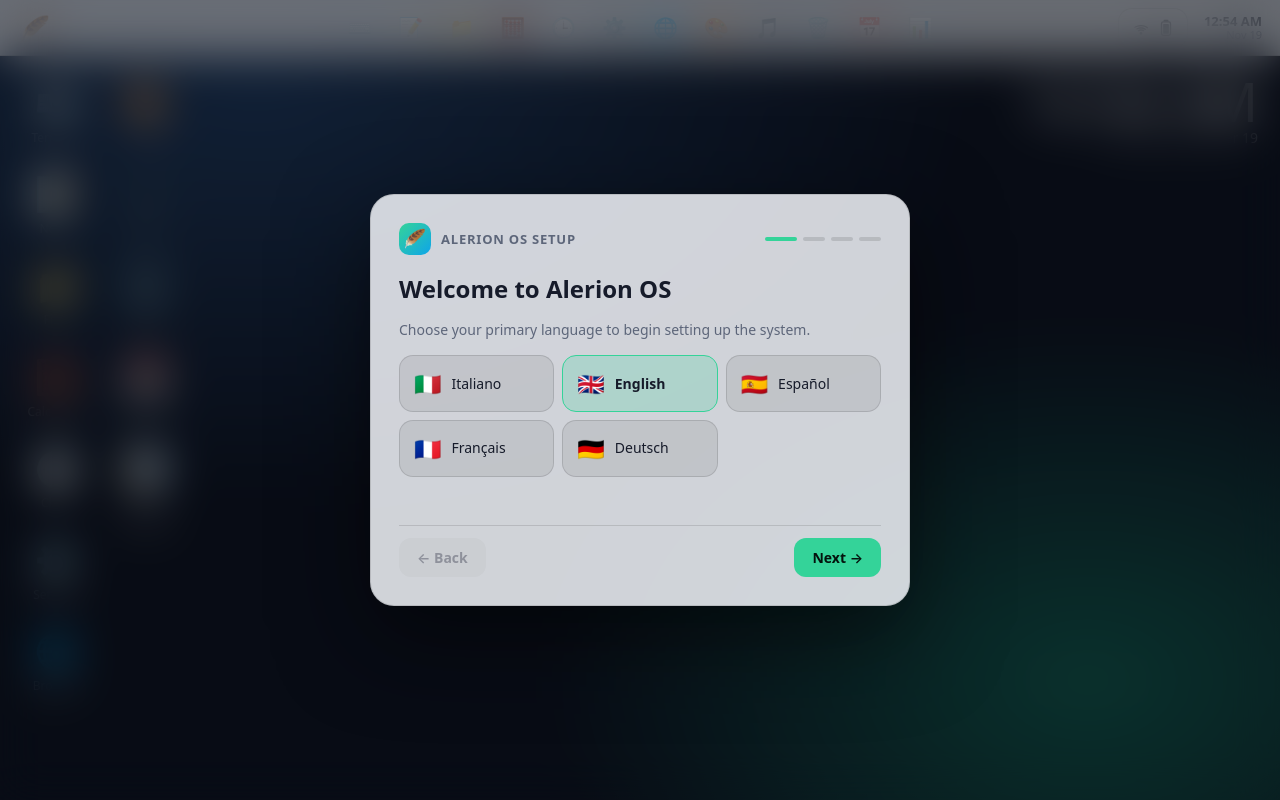
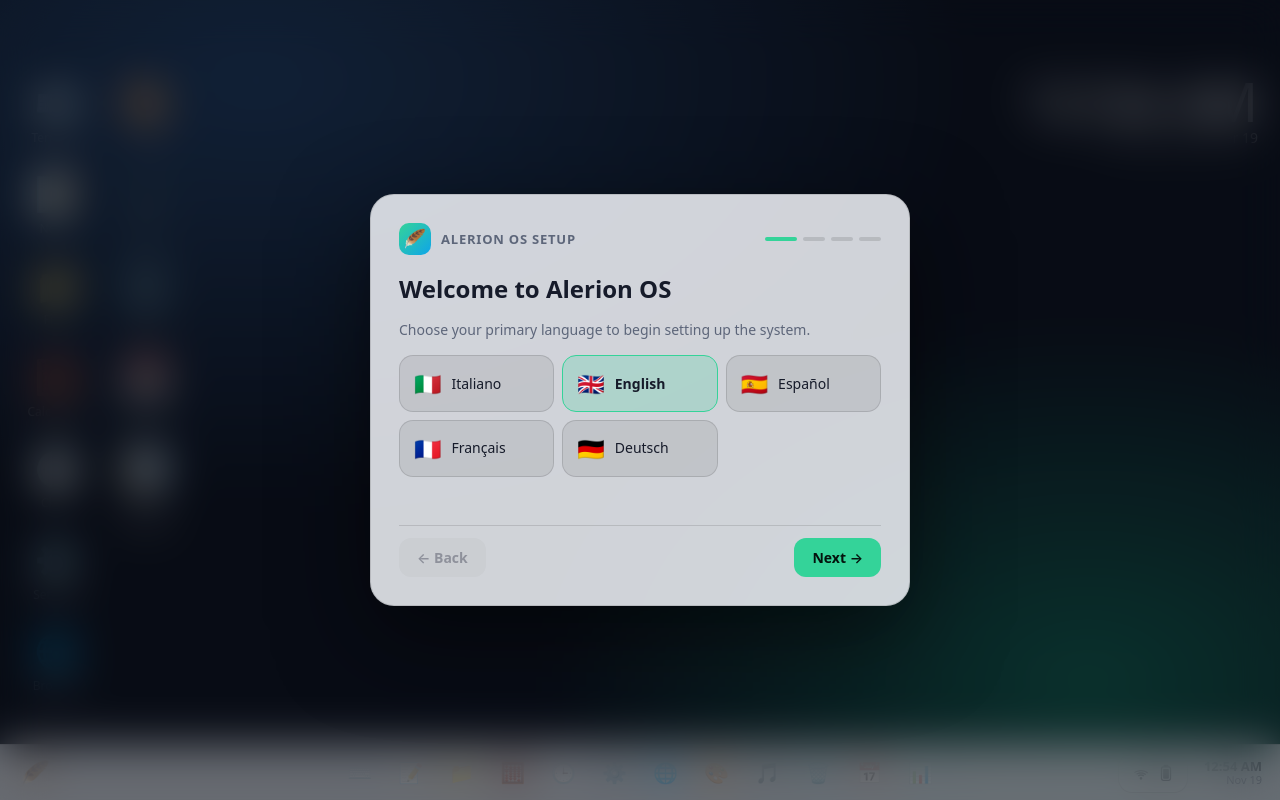
Before and after one commit to ghostwave-dev/alerion-os, a plain HTML site: page index.html in a window 1280 px wide. Drawn offline with Linux system fonts and the light colour scheme.

Commit message:
index.html

```diff
--- a/index.html
+++ b/index.html
@@ -44,15 +44,15 @@ button,input,textarea,select{font:inherit;color:inherit}
 .wb:hover{background:var(--hov)}.wb.x:hover{background:#e5484d;color:#fff}
 .bd{flex:1;overflow:auto;min-height:0;user-select:text}
 
-/* Taskbar in ALTO con START a SINISTRA */
+/* Taskbar in BASSO con START a SINISTRA */
 #tb{
-  position:fixed;left:0;right:0;top:0;
-  height:var(--tb-top);
-  padding:env(safe-area-inset-top,0px) 10px 0 10px;
+  position:fixed;left:0;right:0;bottom:0;top:auto;
+  height:calc(var(--tb-h) + env(safe-area-inset-bottom,0px));
+  padding:0 10px env(safe-area-inset-bottom,0px) 10px;
   display:flex;align-items:center;gap:8px;
   background:var(--panel);
   backdrop-filter:blur(24px);-webkit-backdrop-filter:blur(24px);
-  border-bottom:1px solid var(--line);
+  border-top:1px solid var(--line);border-bottom:0;
   z-index:9000;
 }
 #tb .sp{display:none}
@@ -83,11 +83,11 @@ button,input,textarea,select{font:inherit;color:inherit}
 #clock:hover{background:var(--hov)}
 #clock b{display:block;color:var(--txt);font-size:13px;font-weight:600}
 
-#err{position:fixed;left:10px;right:10px;top:calc(var(--tb-top) + 8px);z-index:100000;background:#e5484d;color:#fff;padding:8px 12px;border-radius:10px;display:none;font-size:13px}
+#err{position:fixed;left:10px;right:10px;top:calc(10px + env(safe-area-inset-top,0px));z-index:100000;background:#e5484d;color:#fff;padding:8px 12px;border-radius:10px;display:none;font-size:13px}
 
-/* Menu Start aperto sotto la taskbar in alto a sinistra */
+/* Menu Start aperto SOPRA la taskbar in basso a sinistra */
 #menu{
-  position:fixed;left:10px;top:calc(var(--tb-top) + 8px);
+  position:fixed;left:10px;bottom:calc(var(--tb-h) + env(safe-area-inset-bottom,0px) + 8px);top:auto;
   width:min(360px,calc(100vw - 20px));max-height:70%;
   display:none;flex-direction:column;gap:8px;padding:12px;
   background:var(--panel);backdrop-filter:blur(24px);-webkit-backdrop-filter:blur(24px);
```
